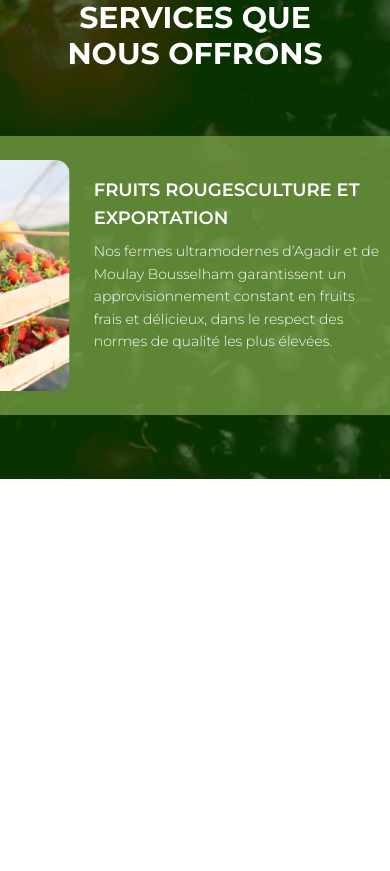
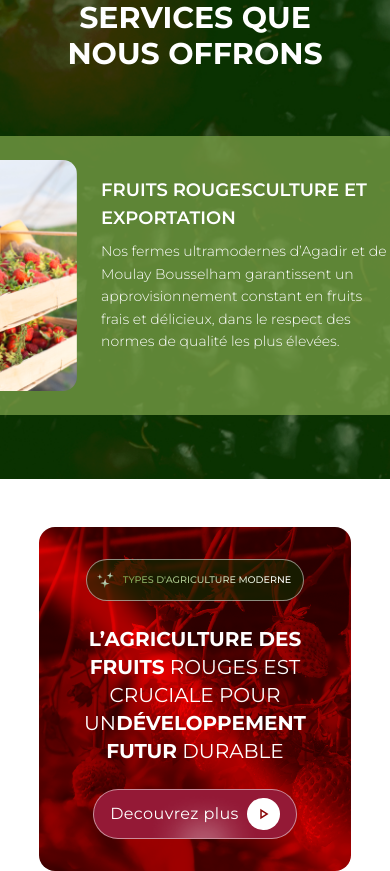
Before and after one commit to ahrbilzakaria/mondial_berry, a Next.js app: page / in a window 390 px wide. Shown: the part 2992-3863 px from the top of the page. Before the commit the page ends 3471 px from the top, so only its background shows below. Built offline with nearby package versions, Linux system fonts and the light colour scheme.

Commit message:
Types section

```diff
--- a/app/global_components/contactButton.tsx
+++ b/app/global_components/contactButton.tsx
@@ -42,3 +42,46 @@ export function VoirNotreGamme() {
     </Link>
   );
 }
+
+
+export function DecouvrezPlus() {
+  return (
+    <Link
+      href="/products"
+      className="flex md:gap-4 gap-2 overflow-hidden rounded-4xl items-center bg-secondary px-4 py-2 md:text-2xl text-md relative tracking-wide border-white/50 border-1"
+    >
+      Decouvrez plus
+      <div className="text-secondary p-1 md:p-2 rounded-4xl bg-white">
+        <svg
+          xmlns="http://www.w3.org/2000/svg"
+          width="25"
+          height="24"
+          viewBox="0 0 25 24"
+          fill="none"
+          className="scale-75 md:scale-100"
+        >
+          <mask
+            id="mask0_9_1406"
+            style={{ maskType: "alpha" }}
+            maskUnits="userSpaceOnUse"
+            x="0"
+            y="0"
+            width="25"
+            height="24"
+          >
+            <rect x="0.1875" width="24" height="24" fill="#D9D9D9" />
+          </mask>
+          <g mask="url(#mask0_9_1406)">
+            <path
+              d="M8.1875 19V5L19.1875 12L8.1875 19ZM10.1875 15.35L15.4375 12L10.1875 8.65V15.35Z"
+              fill="#8A0707"
+            />
+          </g>
+        </svg>
+      </div>
+      <div className="absolute -bottom-15  ">
+        <img src="/Ellipse.png"></img>
+      </div>
+    </Link>
+  );
+}
--- a/app/page.tsx
+++ b/app/page.tsx
@@ -3,6 +3,8 @@ import About from "./sections/about/About";
 import Features from "./sections/features/Features";
 import Engagements from "./sections/engagements/Engagements";
 import { Services } from "./sections/services/Services";
+import Type from "./sections/types/Type";
+
 
 export default function Home() {
   return (
@@ -12,6 +14,7 @@ export default function Home() {
       <Features />
       <Engagements />
       <Services />
+      <Type />
     </div>
   );
 }
--- a/app/sections/hero/Hero.tsx
+++ b/app/sections/hero/Hero.tsx
@@ -26,7 +26,7 @@ export default function Hero() {
           {/* medium to large title  */}
           <h1 className="font-bold md:text-6xl lg:text-7xl text-left uppercase hidden md:block">
             Leader{" "}
-            <span className="font-thin">
+            <span className="font-light">
               marocain <br />
               des
             </span>{" "}
--- /dev/null
+++ b/app/sections/types/Type.tsx
@@ -0,0 +1,86 @@
+import { DecouvrezPlus } from "@/app/global_components/contactButton";
+
+export default  function Type () {
+  return (
+    <section className="w-[80%] mx-auto flex flex-col items-center justify-between text-white mt-12 relative md:p-14 p-8 gap-6 md:gap-10 overflow-hidden rounded-2xl md:rounded-4xl">
+      <div className="flex md:gap-4  items-center bg-[#0931018F] md:px-6 pr-3 md:py-1 rounded-full border border-white/50">
+        <svg
+          xmlns="http://www.w3.org/2000/svg"
+          width="36"
+          height="36"
+          viewBox="0 0 36 36"
+          fill="none"
+          className="md:scale-100 scale-50"
+        >
+          <path
+            fillRule="evenodd"
+            clipRule="evenodd"
+            d="M7.95726 6.62876C8.95151 11.6035 8.07714 10.5977 12.8651 12.2746C7.89035 13.2688 8.8962 12.3945 7.21927 17.1824C6.22501 12.2077 7.09939 13.2135 2.31143 11.5366C7.28617 10.5423 6.28032 11.4167 7.95726 6.62876Z"
+            fill="url(#paint0_linear_9_1387)"
+          />
+          <path
+            fillRule="evenodd"
+            clipRule="evenodd"
+            d="M28.6193 2.74366C29.9146 9.22687 28.7755 7.91415 35.0133 10.0991C28.5324 11.3945 29.8428 10.2553 27.6579 16.493C26.3626 10.0098 27.5016 11.3225 21.2639 9.13762C27.7448 7.84219 26.4342 8.98366 28.6193 2.74366Z"
+            fill="url(#paint1_linear_9_1387)"
+          />
+          <path
+            fillRule="evenodd"
+            clipRule="evenodd"
+            d="M18.5011 15.3395C20.2525 24.1004 18.7118 22.3282 27.1421 25.2798C18.3812 27.0312 20.1533 25.4905 17.2018 33.9207C15.4502 25.1622 16.991 26.932 8.55908 23.9803C17.32 22.2289 15.5478 23.7696 18.5011 15.3395Z"
+            fill="url(#paint2_linear_9_1387)"
+          />
+          <defs>
+            <linearGradient
+              id="paint0_linear_9_1387"
+              x1="7.95726"
+              y1="6.62876"
+              x2="7.21927"
+              y2="17.1824"
+              gradientUnits="userSpaceOnUse"
+            >
+              <stop stopColor="white" />
+              <stop offset="1" stopColor="#5B8C51" />
+            </linearGradient>
+            <linearGradient
+              id="paint1_linear_9_1387"
+              x1="28.6193"
+              y1="2.74366"
+              x2="27.6579"
+              y2="16.493"
+              gradientUnits="userSpaceOnUse"
+            >
+              <stop stop-color="white" />
+              <stop offset="1" stop-color="#5B8C51" />
+            </linearGradient>
+            <linearGradient
+              id="paint2_linear_9_1387"
+              x1="18.5002"
+              y1="15.3394"
+              x2="17.2009"
+              y2="33.9207"
+              gradientUnits="userSpaceOnUse"
+            >
+              <stop stop-color="white" />
+              <stop offset="1" stop-color="#5B8C51" />
+            </linearGradient>
+          </defs>
+        </svg>
+        <span className="md:text-lg text-[0.6rem] font-medium bg-gradient-to-r from-[#7BA249] to-white text-transparent bg-clip-text leading-10">
+          TYPES D'AGRICULTURE MODERNE
+        </span>
+      </div>
+      <h2 className="text-xl md:text-5xl lg:text-6xl text-center ">
+        <strong>L’AGRICULTURE DES FRUITS</strong> ROUGES EST CRUCIALE POUR UN
+        <strong>DÉVELOPPEMENT FUTUR</strong> DURABLE
+      </h2>
+      <DecouvrezPlus />
+
+      <img
+        src="/accueil/img4.png"
+        alt=""
+        className="absolute inset-0 -z-10 w-full object-cover h-full"
+      />
+    </section>
+  );
+}
```
Also changed, not shown: public/accueil/img4.png (added).
